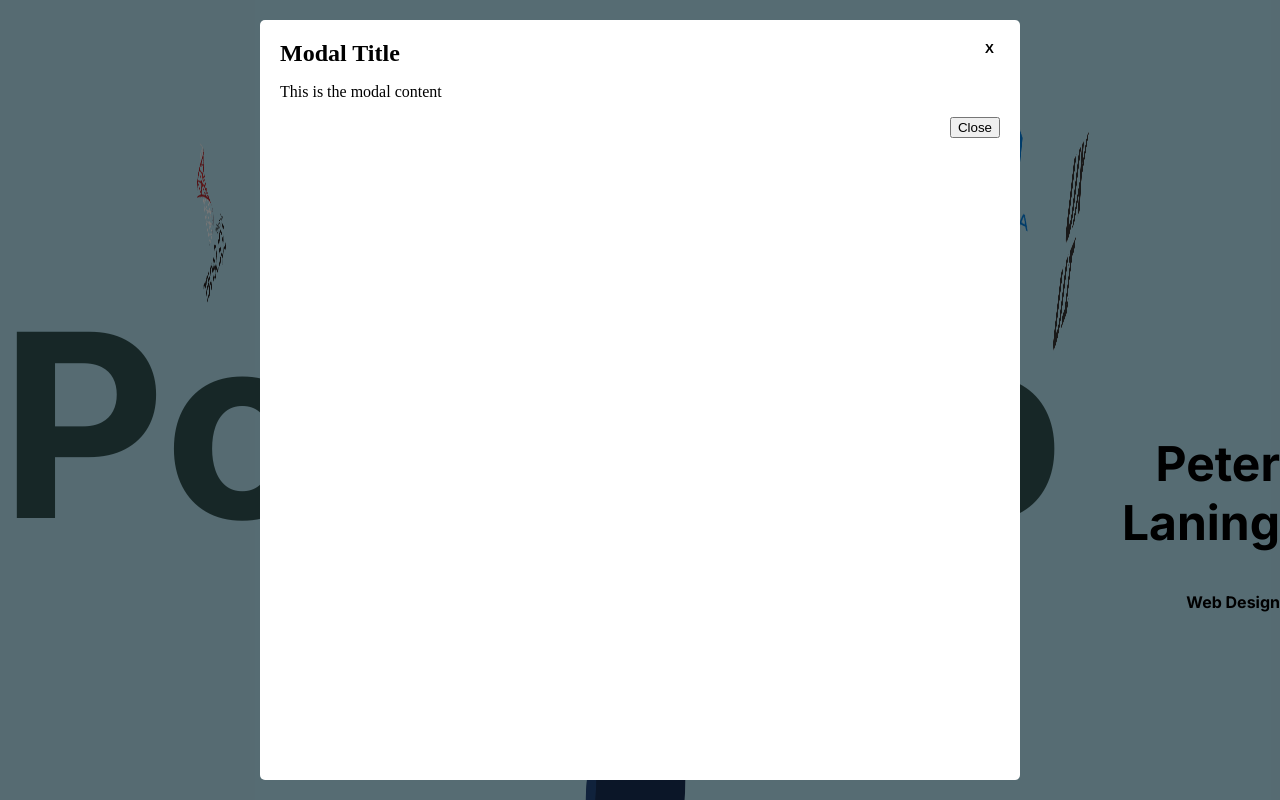
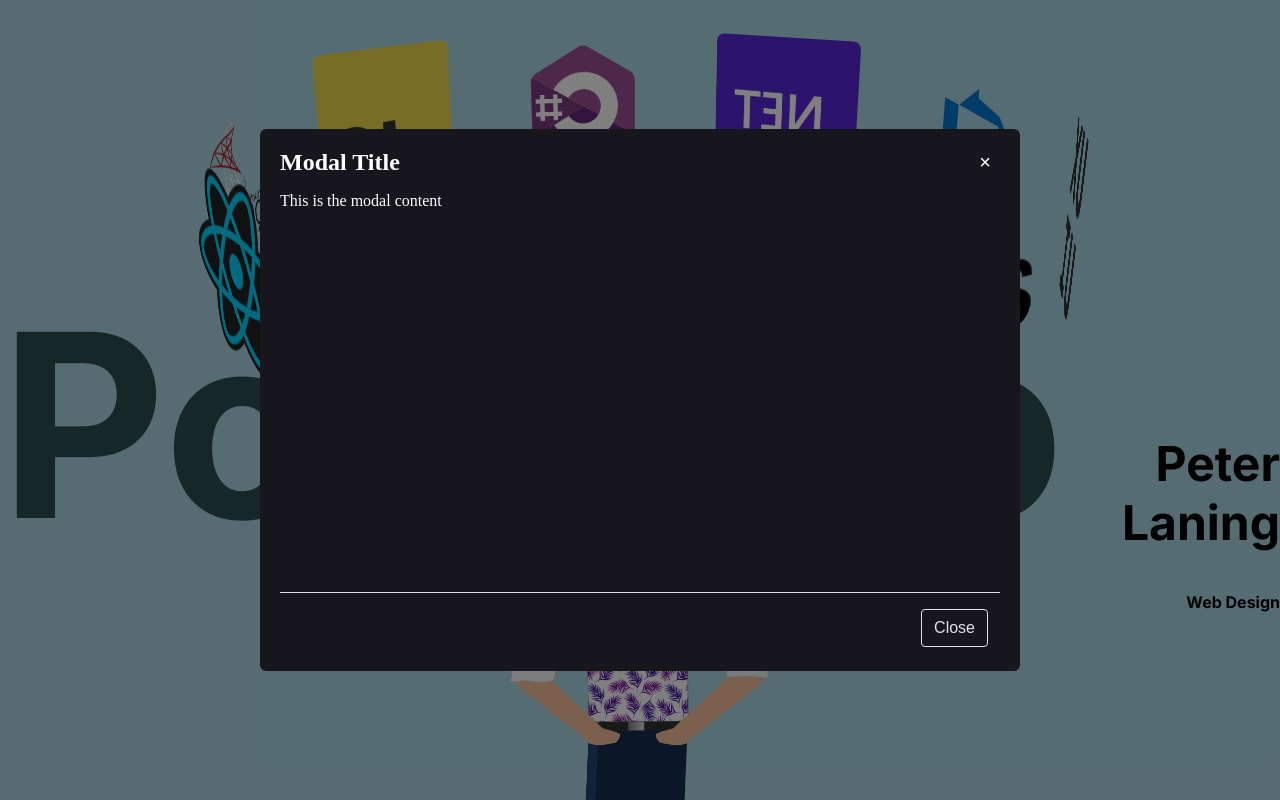
Before and after one commit to planing101/portfolio, a Next.js app: page /portfolio/ in a window 1280 px wide. Both pictures are taken after a click on the element 1020 px from the left and 172 px from the top of the page. Built offline with nearby package versions, Linux system fonts and the light colour scheme.

Commit message:
Implement modal.

```diff
--- a/app/components/modal.js
+++ b/app/components/modal.js
@@ -1,4 +1,4 @@
-import React from 'react';
+//import React from 'react';
 
 import styles from './modal.module.css';
 
@@ -10,7 +10,7 @@ export default function Modal({ title, isOpen, onClose, children }) {
         <div className={styles.overlay}>
             <div className={styles.modal}>
                 <div className={styles.modalHeader}>
-                <button onClick={onClose} className={styles.closeCross}>X</button>
+                    <button onClick={onClose} className={styles.closeCross}>&times;</button>
                     <h2>{title}</h2>
                 </div>
                 <div className={styles.modalBody}>
--- a/app/components/modal.module.css
+++ b/app/components/modal.module.css
@@ -12,25 +12,11 @@
 }
 
 .modal {
-    background: white;
-    /* min-width: 300px; */
+    color: white;
+    background: rgb(24, 22, 29);
     width: 90vmin;
-    height: 90vmin;    padding: 20px;
-    border-radius: 5px;
-}
-
-.closeButton {
-    margin-bottom: 10px;
-    cursor: pointer;
-}
-
-.closeCross {
-    font-weight: 700;
-    border: none;
-    background: transparent;
-    margin-bottom: 10px;
-    float: right;
-    cursor: pointer;
+    padding: 20px;
+    border-radius: 6px;
 }
 
 .modalHeader h2 {
@@ -38,9 +24,58 @@
 }
 
 .modalBody {
+    height: 50vh;
     margin: 0;
 }
 
-.modalFooter button {
+.modalFooter {
+    display: flex;
+    flex-wrap: wrap;
+    flex-shrink: 0;
+    align-items: center;
+    justify-content: flex-end;
+    padding: 1rem .75rem .25rem;
+    border-top: 1px solid #dee2e6;
+    border-bottom-right-radius: calc(.3rem - 1px);
+    border-bottom-left-radius: calc(.3rem - 1px);
+}
+
+.closeButton {
+    color: #dee2e6;
+    background-color: transparent;
+    display: inline-block;
+    font-size: 1rem;
+    font-weight: 400;
+    line-height: 1.5;
+    text-align: center;
+    text-decoration: none;
+    vertical-align: middle;
+    -webkit-user-select: none;
+       -moz-user-select: none;
+            user-select: none;
+    padding: .375rem .75rem;
+    border: solid 1px #dee2e6;
+    border-radius: .25rem;
+    transition: color .15s ease-in-out, background-color .15s ease-in-out, border-color .15s ease-in-out, box-shadow .15s ease-in-out;
+    cursor: pointer;
+}
+
+.closeButton:hover {
+    color: #212529;
+    background-color: #dee2e6;
+    border-color: #a1a4a7;
+}
+
+.closeCross {
+    color: white;
+    background: transparent;
+    border: none;
+    zoom: 1.5;
     float: right;
+    cursor: pointer;
+    transition: color .15s ease-in-out;
 }
+
+.closeCross:hover {
+    color: #a1a4a7;
+}
--- a/app/page.js
+++ b/app/page.js
@@ -5,6 +5,7 @@ import { Inter } from "next/font/google";
 import Image from 'next/image';
 import Link from 'next/link';
 import Modal from './components/modal';
+import Dialog from './components/dialog';
 import React, { useState } from 'react';
 
 import styles from "./page.module.css";
@@ -27,15 +28,16 @@ export default function Home() {
   return (
     <>
       <div className={styles.banner}>
-        <div className={styles.slider} style={{"--quantity": 8}}>
+        <div className={styles.slider} style={{"--quantity": 9}}>
           <div className={styles.item} style={{"--position": 1}} onClick={openModal} title="Click me"><img src={`${baseRoute}/images/dot-net_200x200.svg`}/></div>
           <div className={styles.item} style={{"--position": 2}}><img src={`${baseRoute}/images/csharp_200x200.svg`}/></div>
           <div className={styles.item} style={{"--position": 3}}><img src={`${baseRoute}/images/javascript_200x200.svg`}/></div>
           <div className={styles.item} style={{"--position": 4}}><img src={`${baseRoute}/images/sql-server_200x200.svg`}/></div>
           <div className={styles.item} style={{"--position": 5}}><img src={`${baseRoute}/images/react_200x200.svg`}/></div>
-          <div className={styles.item} style={{"--position": 6}}><img src={`${baseRoute}/images/css_200x200.svg`}/></div>
-          <div className={styles.item} style={{"--position": 7}}><img src={`${baseRoute}/images/ux-ui_200x200.svg`}/></div>
-          <div className={styles.item} style={{"--position": 8}}><Link href="/new"><Image src={`${baseRoute}/images/azure-devops_200x200.svg`} width={200} height={200} alt="Azure DevOps"/></Link></div>
+          <div className={styles.item} style={{"--position": 6}}><img src={`${baseRoute}/images/angularjs_200x200.svg`}/></div>
+          <div className={styles.item} style={{"--position": 7}}><img src={`${baseRoute}/images/css_200x200.svg`}/></div>
+          <div className={styles.item} style={{"--position": 8}}><img src={`${baseRoute}/images/ux-ui_200x200.svg`}/></div>
+          <div className={styles.item} style={{"--position": 9}}><Link href="/new"><Image src={`${baseRoute}/images/azure-devops_200x200.svg`} width={200} height={200} alt="Azure DevOps"/></Link></div>
         </div>
         <div className={styles.content}>
           <h1 className={inter.className}>Portfolio</h1>
@@ -49,6 +51,9 @@ export default function Home() {
       <Modal title="Modal Title" isOpen={isModalOpen} onClose={closeModal}>
         <p>This is the modal content</p>
       </Modal>
+      {/* <Dialog title="Dialog Title" isOpen={isModalOpen} onClose={closeModal}>
+        <p>This is the dialog content</p>
+      </Dialog> */}
     </>
   );
 }
```
Also changed, not shown: public/images/angularjs_200x200.svg (added). Lines whose indentation alone changed are shown as unchanged.
